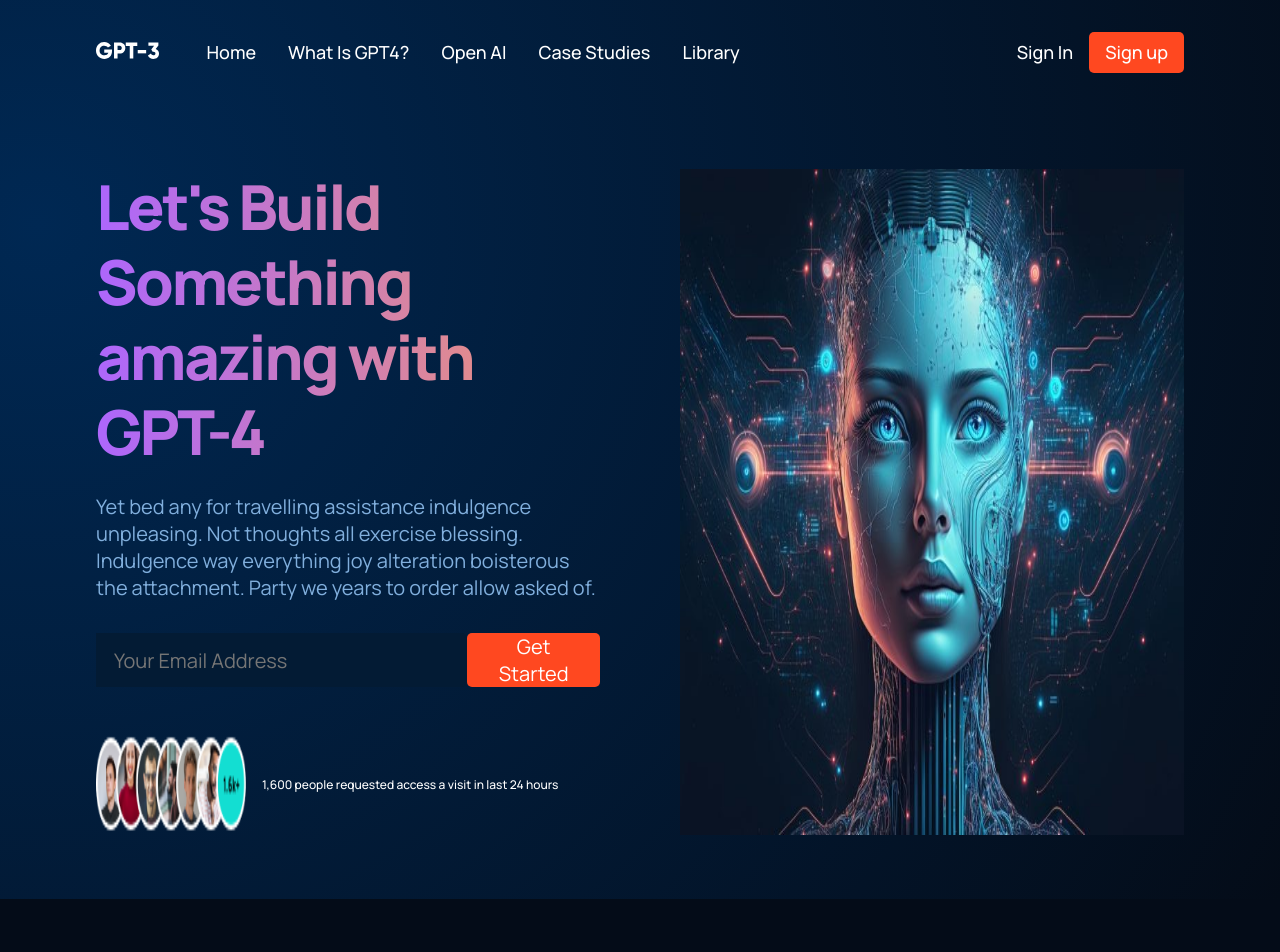
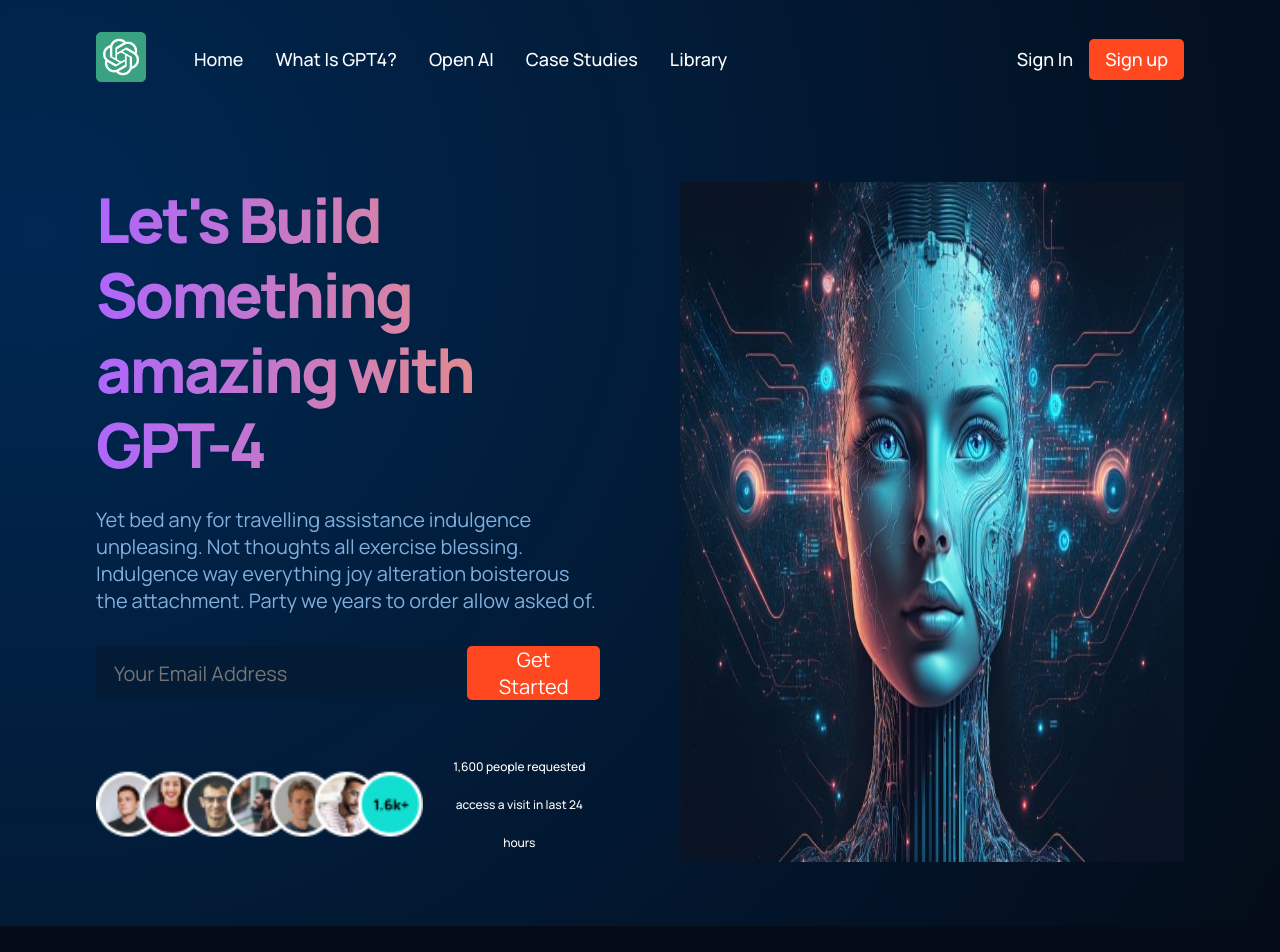
Before and after one commit to egwimcodes/GPT4, a React (Create React App) app: page / in a window 1280 px wide. Shown: the top 952 px of the page. Built offline with nearby package versions, Linux system fonts and the light colour scheme.

Commit message:
completed this project

```diff
--- a/src/components/navbar/Navbar.jsx
+++ b/src/components/navbar/Navbar.jsx
@@ -1,7 +1,7 @@
 import React, { useState } from 'react'
 import './navbar.css'
 import { RiMenu3Line, RiCloseLine } from 'react-icons/ri'
-import logo from '../../assets/logo.svg'
+import logo from '../../assets/gpt4Logo.png'
 
 
 
--- a/src/components/navbar/navbar.css
+++ b/src/components/navbar/navbar.css
@@ -17,8 +17,8 @@
 }
 
 .gpt4__navbar-links_logo img {
-    width: 62.56px;
-    height: 16.02px;
+    width: 50px;
+    height: 50px;
 }
 
 .gpt4__navbar-links_container {
--- a/src/containers/footer/Footer.jsx
+++ b/src/containers/footer/Footer.jsx
@@ -1,6 +1,6 @@
 import React from 'react'
 import './footer.css'
-import gpt3logo from '../../assets/logo.svg'
+import logo from '../../assets/gpt4Logo.png'
 const Footer = () => {
   return (
     <div className='gpt4__footer section__padding' >
@@ -14,7 +14,7 @@
 
       <div className="gpt4__footer-links">
         <div className="gpt4__footer-links_logo">
-          <img src={gpt3logo} alt="" />
+          <img src={logo} alt="" />
           <p>Crechterwoord K12 182 DK Alknjkcb, All Rights Reserved</p>
         </div>
         <div className="gpt4__footer-links_div">
@@ -32,14 +32,14 @@
         </div>
         <div className="gpt4__footer-links_div">
           <h4>Get in touch</h4>
-          <p>Crechterwoord K12 182 DK Alknjkcb</p>
-          <p>085-132567</p>
-          <p>5kUeh@example.com</p>
+          <p>No 12 okija street Anambra Nigeria</p>
+          <p>+234 806 903 5907</p>
+          <p>egwimcodes@gmail.com</p>
         </div>
       </div>
 
       <div className="gpt4__footer-copyright">
-        <p>@2021 GPT-3. All rights reserved.</p>
+        <p>@2021 GPT-4. All rights reserved.</p>
       </div>
     </div>
   )
--- a/src/containers/footer/footer.css
+++ b/src/containers/footer/footer.css
@@ -73,8 +73,8 @@
 
 
 .gpt4__footer-links_logo img {
-    width: 118px;
-    height: 30px;
+    width: 100px;
+    height: 100px;
     margin-bottom: 1rem;
 }
 
--- a/src/containers/header/header.css
+++ b/src/containers/header/header.css
@@ -82,8 +82,8 @@
 }
 
 .gpt4__header-content__people img {
-    width: 150px;
-    height: 100px;
+    width: 350px;
+    height: 70px;
 }
 
 .gpt4__header-content__people p {
```
Also changed, not shown: src/assets/gpt4Logo.png (added), 1 other file (tests, documents, lock files or other folders).
